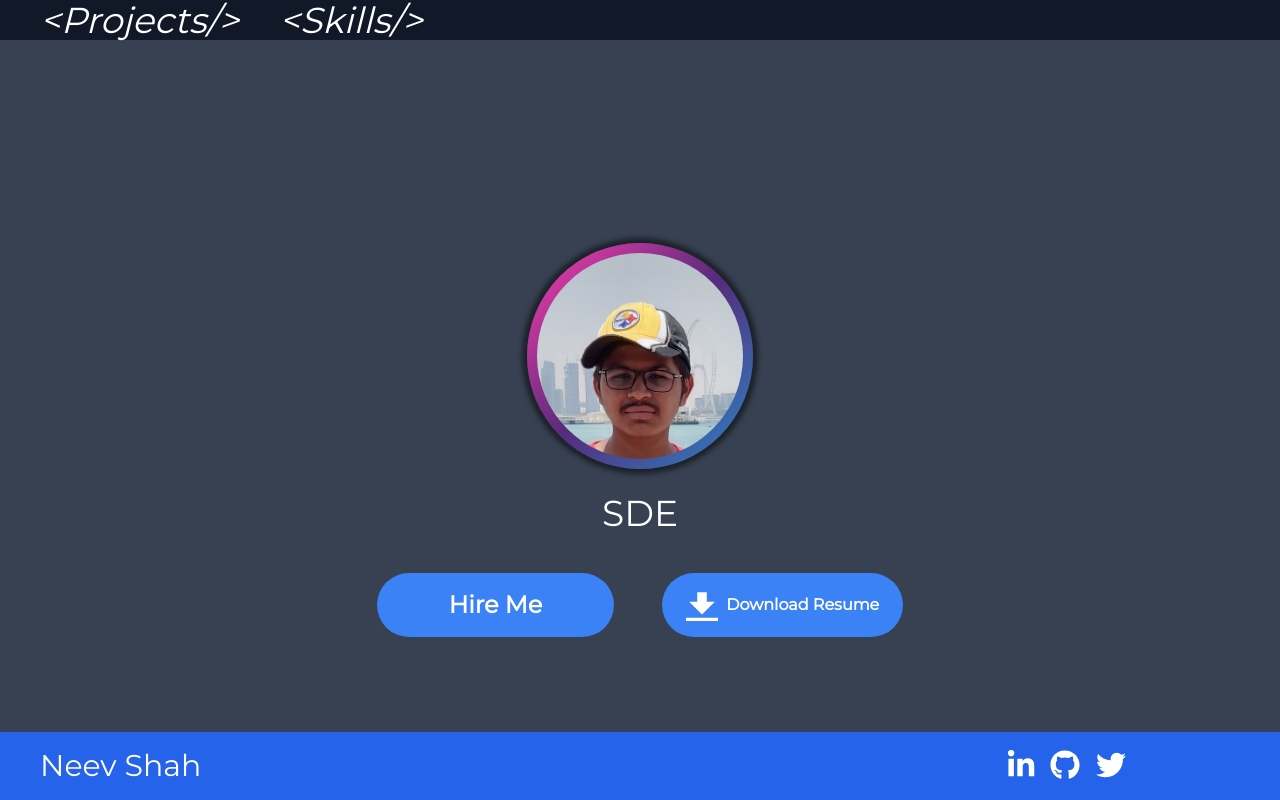
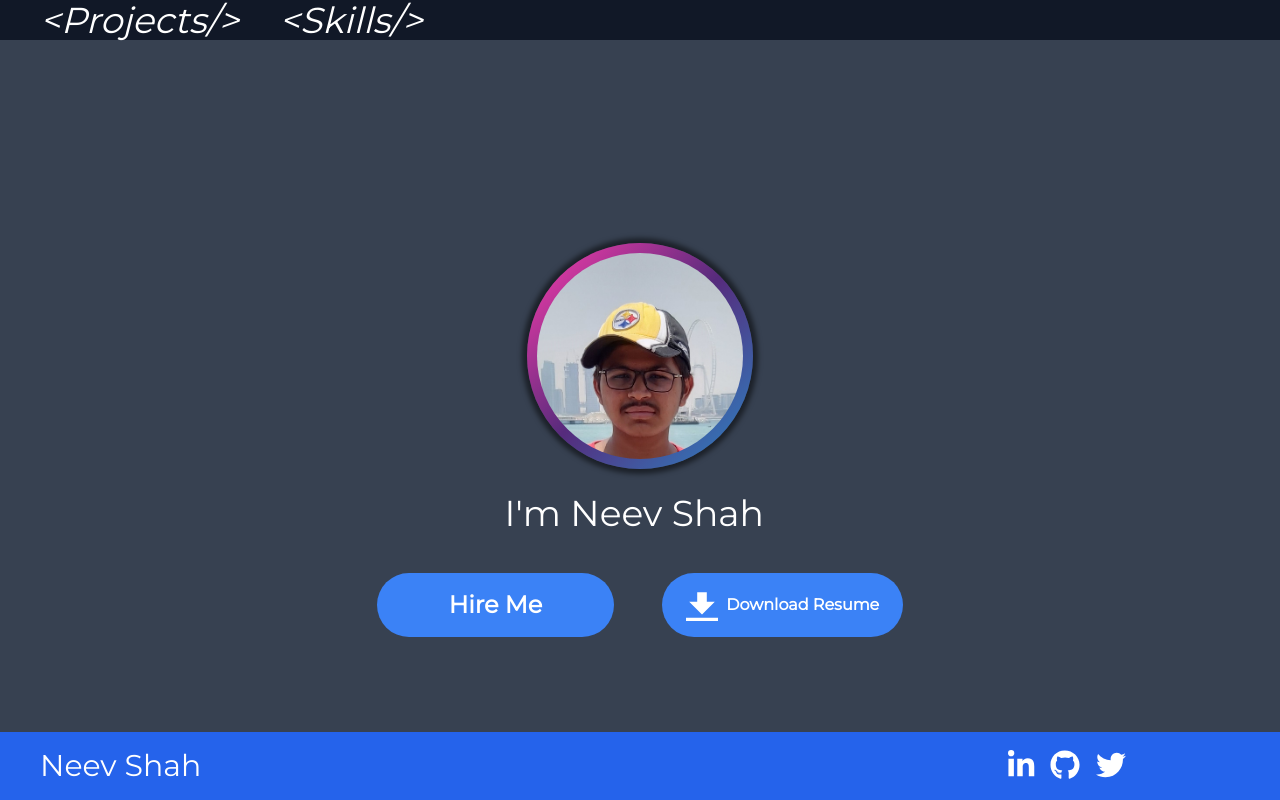
Before and after one commit to neevshah1273/neev3, a React (Create React App) app: page / in a window 1280 px wide. Shown: the top 800 px of the page. Built offline with nearby package versions, Linux system fonts and the light colour scheme.

Commit message:
TypeWriter Effect Added

```diff
--- a/package.json
+++ b/package.json
@@ -24,6 +24,7 @@
     "react-preloaders": "^3.0.3",
     "react-router-dom": "^5.2.0",
     "react-scripts": "4.0.3",
+    "typewriter-effect": "^2.18.0",
     "web-vitals": "^1.1.2"
   },
   "scripts": {
--- a/src/Components/Home.js
+++ b/src/Components/Home.js
@@ -1,5 +1,5 @@
 import React from 'react';
-
+import TypewriterComponent from 'typewriter-effect';
 import './Home.css';
 import '../assets/Neev.jpg';
 
@@ -10,7 +10,21 @@ const Home = () => {
                 <div className="m-auto justify-center items-center align-middle">
                     <div className="align-middle content-center items-center m-auto my-auto headshot headshot-2"></div>
                     <div className="my-4"></div>
-                    <div className="text-center text-4xl text-white">SDE</div>
+
+                    <div className="text-center text-4xl text-white">
+                        <TypewriterComponent
+                            onInit = {(typewriter) => {
+                                typewriter.
+                                typeString("Hello!")
+                                .pauseFor(1000)
+                                .deleteAll()
+                                .typeString("I'm Neev Shah")
+                                .pauseFor(2000)
+                                .deleteAll()
+                                .typeString("I'm Software Developer").start()
+                            }}
+                        />
+                    </div>
                     <div className="my-10"></div>
                     <div className="flex">
                         <a href="mailto:neevshah1273@gmail.com">
@@ -18,7 +32,6 @@ const Home = () => {
                         h-12">
                         <div className="text-2xl mx-5 text-white">
                                 Hire Me
-
                             </div>
 
 
```
Also changed, not shown: 1 other file (tests, documents, lock files or other folders).
